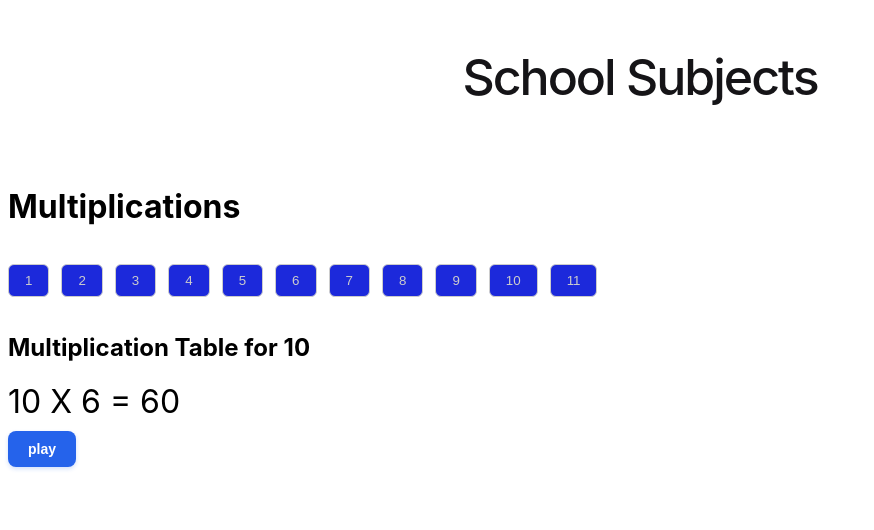
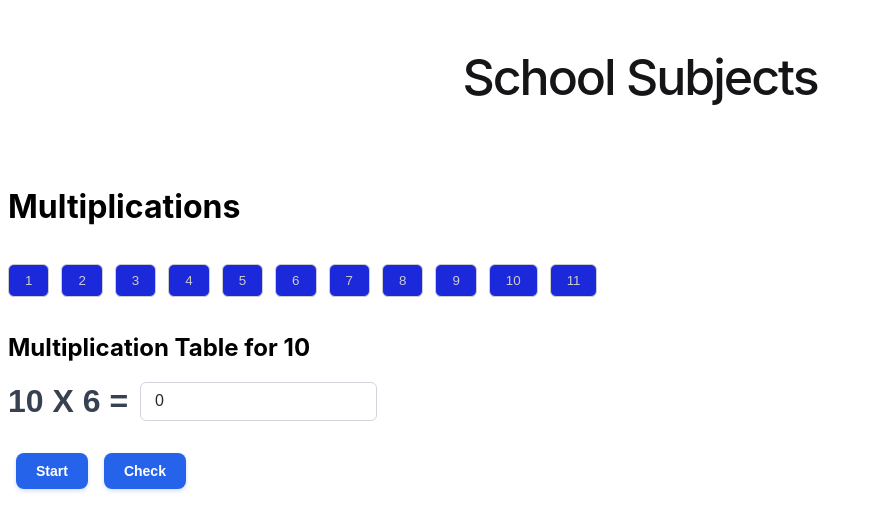
Before and after one commit to ingRicardo/schoolsubjects, an Angular app: page / in a window 1280 px wide. Both pictures are taken after a click on the button "10". Shown: the top 530 px of the page, without its empty margins (0-874 px from the left). Built offline with nearby package versions, Linux system fonts and the light colour scheme.

Commit message:
evaulate good or wrong answer

```diff
--- a/src/app/components/multiplication/multiplication.css
+++ b/src/app/components/multiplication/multiplication.css
@@ -9,7 +9,7 @@
   cursor: pointer;
   box-shadow: 0 2px 4px rgba(37, 99, 235, 0.2);
   transition: all 0.2s ease;
-
+  margin: 8px;
 }
 
 .btn-primary:hover {
@@ -56,3 +56,112 @@
   font-size: xx-large;
   margin-bottom: 10px;
 }
+
+
+/* Container to force items onto the same horizontal line */
+.input-row-group {
+  display: flex;
+  flex-direction: row; /* Aligns label and input side-by-side */
+  align-items: center; /* Vertically centers the label text with the input box */
+  gap: 0.75rem;       /* Adds uniform spacing between label and input */
+  margin-bottom: 1.5rem;
+  font-family: sans-serif;
+}
+
+/* Label styling */
+.input-row-group label {
+  font-size: xx-large;
+  font-weight: 600;
+  color: #374151;
+  white-space: nowrap; /* Prevents the label from breaking onto multiple lines */
+}
+
+/* Input box styling */
+.input-row-group input {
+  padding: 0.6rem 0.875rem;
+  font-size: 1rem;
+  color: #1f2937;
+  background-color: #ffffff;
+  border: 1px solid #d1d5db;
+  border-radius: 0.375rem;
+  outline: none;
+  transition: all 0.2s ease-in-out;
+}
+
+/* Hover and Focus States */
+.input-row-group input:hover {
+  border-color: #9ca3af;
+}
+
+.input-row-group input:focus {
+  border-color: #3b82f6;
+  box-shadow: 0 0 0 3px rgba(59, 130, 246, 0.15);
+}
+
+
+/* Base Alert Structure shared by both states */
+.alert {
+  display: flex;
+  align-items: center;
+  gap: 0.75rem;
+  padding: 1rem 1.25rem;
+  margin: 1rem 0;
+  max-width: 400px;
+  border-radius: 0.375rem;
+  font-family: sans-serif;
+  box-shadow: 0 4px 6px -1px rgba(0, 0, 0, 0.05);
+  animation: slideIn 0.25s ease-out;
+}
+
+.alert-icon {
+  font-weight: bold;
+  font-size: 1.15rem;
+}
+
+.alert-content {
+  flex-grow: 1;
+  font-size: 0.95rem;
+}
+
+.alert-close {
+  background: none;
+  border: none;
+  font-size: 1.25rem;
+  cursor: pointer;
+  padding: 0;
+  line-height: 1;
+  opacity: 0.6;
+  color: inherit; /* Inherits the deep color of the alert parent */
+}
+
+.alert-close:hover {
+  opacity: 1;
+}
+
+/* --- SUCCESS (CORRECT) VARIANT --- */
+.alert-success {
+  background-color: #f0fdf4; /* Light green background */
+  border: 1px solid #bbf7d0;     /* Mint border */
+  border-left: 5px solid #22c55e; /* Vibrant green stripe */
+  color: #166534;                 /* Deep green text */
+}
+
+/* --- ERROR (WRONG) VARIANT --- */
+.alert-error {
+  background-color: #fef2f2; /* Light red/pink background */
+  border: 1px solid #fecaca;     /* Soft red border */
+  border-left: 5px solid #ef4444; /* Vibrant red stripe */
+  color: #991b1b;                 /* Deep red text */
+}
+
+/* Entry Animation */
+@keyframes slideIn {
+  from {
+    opacity: 0;
+    transform: translateY(-8px);
+  }
+  to {
+    opacity: 1;
+    transform: translateY(0);
+  }
+}
--- a/src/app/components/multiplication/multiplication.html
+++ b/src/app/components/multiplication/multiplication.html
@@ -17,13 +17,21 @@
         @if(this.basetable() != undefined){
           <div class="timetablerow">
 
-          {{ this.basetable()}} X {{ this.ranmulti()}} = {{this.ranresult()}}
 
-          </div>
+            <div class="input-row-group">
+               <label for="baseValue"> {{ this.basetable()}} X {{ this.ranmulti()}} = </label>
+               <input type="number" name="inputres" [(ngModel)]= "inputres" /></div>
+            </div>
+
+
+
 
         }
           <div>
-            <button type="button" class="btn-primary" (click)="genRandTable()">play</button>
+            <button type="button" class="btn-primary" (click)="genRandTable()">Start</button>
+             @if(this.basetable() != undefined){
+            <button type="button" class="btn-primary" (click)="isResOk()">Check</button>
+             }
           </div>
   <!--
       <ul>
@@ -35,3 +43,20 @@
       </ul>
   -->
     </div>
+<!-- Main Alert Box Container -->
+@switch (answerStatus()) {
+  @case ('correct') {
+    <div class="alert alert-success">
+      <span class="alert-icon">✓</span>
+      <div class="alert-content"><strong>CORRECT</strong> :)</div>
+      <button class="alert-close" (click)="answerStatus.set(null)">×</button>
+    </div>
+  }
+  @case ('wrong') {
+    <div class="alert alert-error">
+      <span class="alert-icon">✕</span>
+      <div class="alert-content"><strong>WRONG</strong> X</div>
+      <button class="alert-close" (click)="answerStatus.set(null)">×</button>
+    </div>
+  }
+}
--- a/src/app/components/multiplication/multiplication.ts
+++ b/src/app/components/multiplication/multiplication.ts
@@ -1,4 +1,5 @@
 import { Component, computed, signal } from '@angular/core';
+import { FormsModule } from '@angular/forms'
 
 interface ButtonConfig {
   id: string;
@@ -20,7 +21,7 @@ interface TimesTableConfig {
 
 @Component({
   selector: 'app-multiplication',
-  imports: [],
+  imports: [FormsModule],
   templateUrl: './multiplication.html',
   styleUrl: './multiplication.css',
   standalone: true
@@ -62,6 +63,7 @@ export class Multiplication {
   basetable = signal<number | undefined>(undefined);
   ranmulti = signal<number | undefined>(undefined);
   ranresult = signal<number | undefined>(undefined);
+  inputres = signal<number>(0);
 
   handleButtonClick(action: string): void {
     console.log(`Button action triggered: ${action}`);
@@ -110,8 +112,19 @@ export class Multiplication {
     this.basetable.set(this.baseValue());
     this.ranmulti.set(randomRow.multiplier);
     this.ranresult.set( randomRow.result);
+
+    console.log(this.inputres());
   }
-
+    answerStatus = signal<'correct' | 'wrong' | null>(null);
+   isResOk(){
+    if(this.inputres() == this.ranresult()){
+        this.answerStatus.set('correct');
+    }else {
+       this.answerStatus.set('wrong');
+    }
+    this.inputres.set(0);
+    setTimeout(() => this.answerStatus.set(null), 4000);
+   }
   ngOnInit(){
 
   }
```
